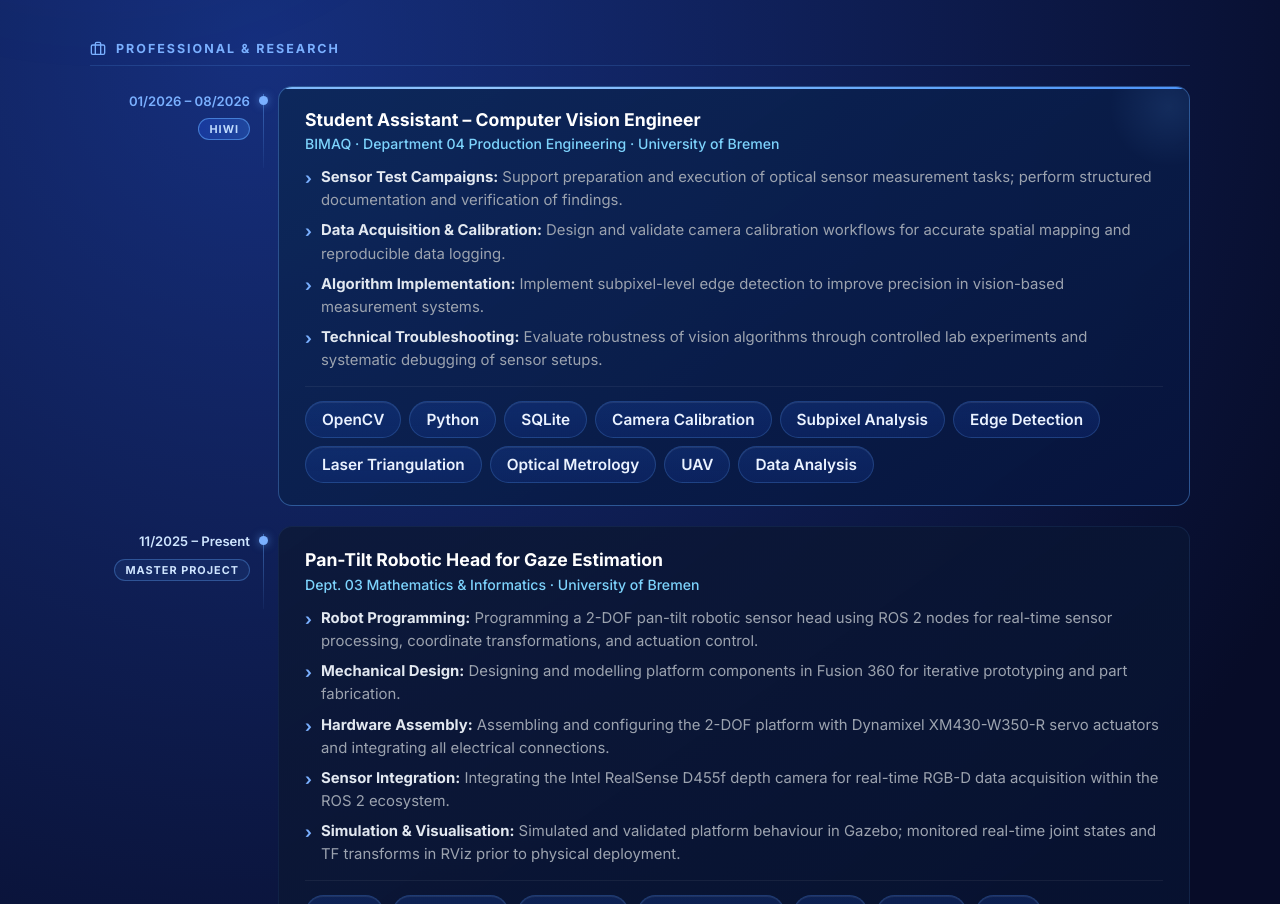
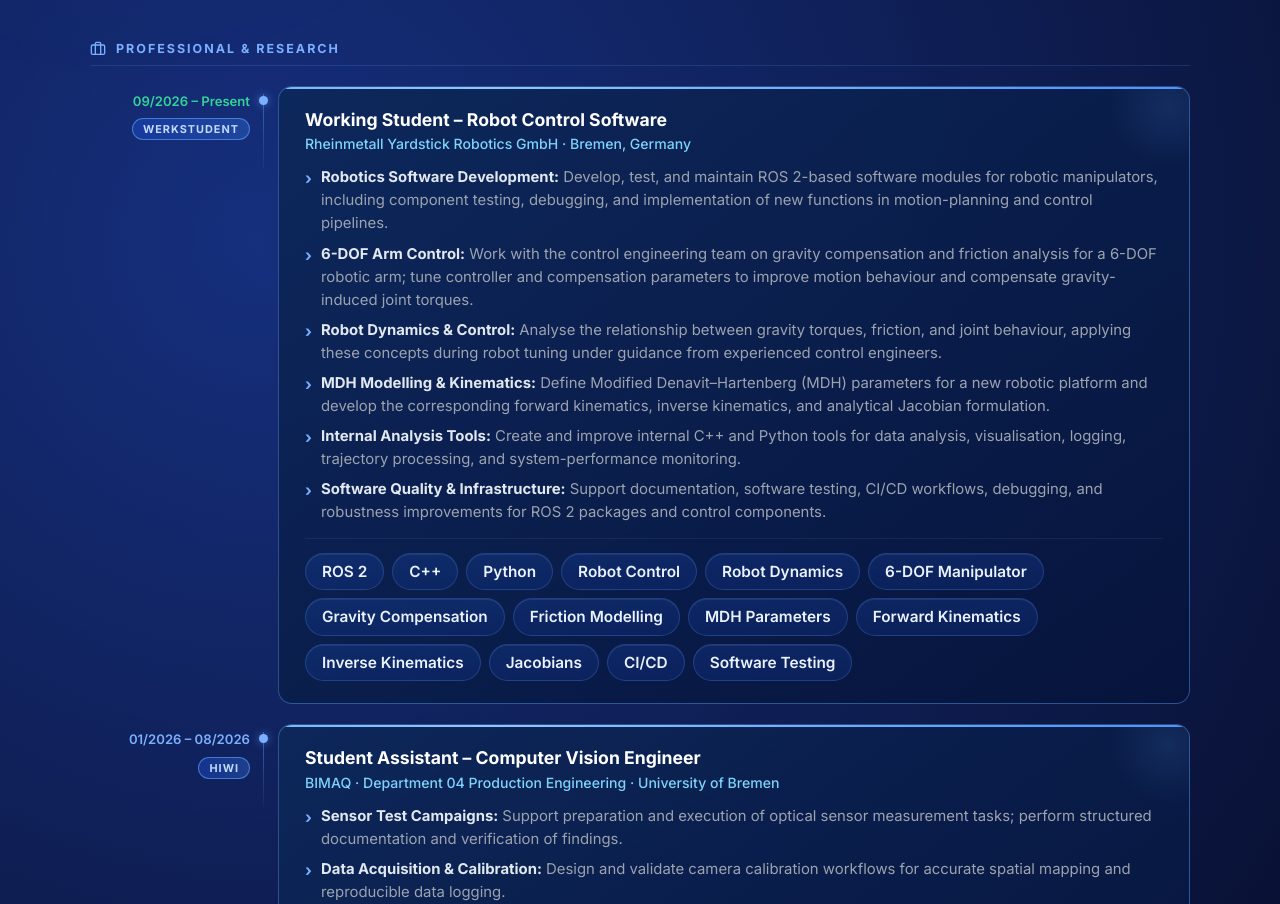
Before and after one commit to rushiksai/personal-portfolio-robotics, a plain HTML site: page index.html in a window 1280 px wide. Shown: the part 2419-3323 px from the top of the page. Drawn offline with nearby package versions, Linux system fonts and the light colour scheme.

Commit message:
Add current position at Rheinmetall Yardstick Robotics
Added current position details for Rheinmetall Yardstick Robotics, including role, responsibilities, and skills used.

```diff
--- a/index.html
+++ b/index.html
@@ -211,6 +211,90 @@
       <i data-lucide="briefcase"></i>
       <span data-i18n="exp-label-professional">Professional &amp; Research</span>
     </div>
+
+    <!-- Current Position: Rheinmetall Yardstick Robotics -->
+<div class="cv-row" data-aos="fade-up">
+  <div class="cv-date-col">
+    <span class="cv-date-badge current-badge">09/2026 – Present</span>
+    <span class="cv-type-chip hiwi-chip">Werkstudent</span>
+  </div>
+
+  <div class="cv-body-col">
+    <div class="cv-card hiwi-card">
+      <div class="cv-card-glow"></div>
+
+      <div class="cv-card-header">
+        <h3 class="cv-role">
+          Working Student – Robot Control Software
+        </h3>
+        <span class="cv-org">
+          Rheinmetall Yardstick Robotics GmbH · Bremen, Germany
+        </span>
+      </div>
+
+      <ul class="cv-bullets">
+        <li>
+          <strong>Robotics Software Development:</strong>
+          Develop, test, and maintain ROS 2-based software modules for robotic manipulators,
+          including component testing, debugging, and implementation of new functions in
+          motion-planning and control pipelines.
+        </li>
+
+        <li>
+          <strong>6-DOF Arm Control:</strong>
+          Work with the control engineering team on gravity compensation and friction analysis
+          for a 6-DOF robotic arm; tune controller and compensation parameters to improve
+          motion behaviour and compensate gravity-induced joint torques.
+        </li>
+
+        <li>
+          <strong>Robot Dynamics &amp; Control:</strong>
+          Analyse the relationship between gravity torques, friction, and joint behaviour,
+          applying these concepts during robot tuning under guidance from experienced
+          control engineers.
+        </li>
+
+        <li>
+          <strong>MDH Modelling &amp; Kinematics:</strong>
+          Define Modified Denavit–Hartenberg (MDH) parameters for a new robotic platform and
+          develop the corresponding forward kinematics, inverse kinematics, and analytical
+          Jacobian formulation.
+        </li>
+
+        <li>
+          <strong>Internal Analysis Tools:</strong>
+          Create and improve internal C++ and Python tools for data analysis, visualisation,
+          logging, trajectory processing, and system-performance monitoring.
+        </li>
+
+        <li>
+          <strong>Software Quality &amp; Infrastructure:</strong>
+          Support documentation, software testing, CI/CD workflows, debugging, and robustness
+          improvements for ROS 2 packages and control components.
+        </li>
+      </ul>
+
+      <div class="cv-tags">
+        <span class="tool-btn">ROS 2</span>
+        <span class="tool-btn">C++</span>
+        <span class="tool-btn">Python</span>
+        <span class="tool-btn">Robot Control</span>
+        <span class="tool-btn">Robot Dynamics</span>
+        <span class="tool-btn">6-DOF Manipulator</span>
+        <span class="tool-btn">Gravity Compensation</span>
+        <span class="tool-btn">Friction Modelling</span>
+        <span class="tool-btn">MDH Parameters</span>
+        <span class="tool-btn">Forward Kinematics</span>
+        <span class="tool-btn">Inverse Kinematics</span>
+        <span class="tool-btn">Jacobians</span>
+        <span class="tool-btn">CI/CD</span>
+        <span class="tool-btn">Software Testing</span>
+      </div>
+    </div>
+  </div>
+</div>
+
+
 
     <!-- BIMAQ Working Student Position -->
     <div class="cv-row" data-aos="fade-up">
```
